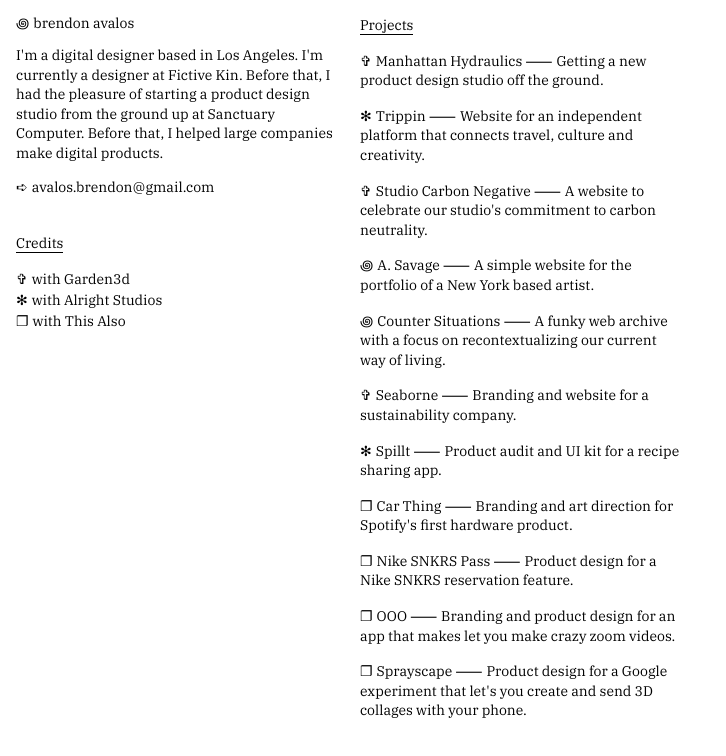
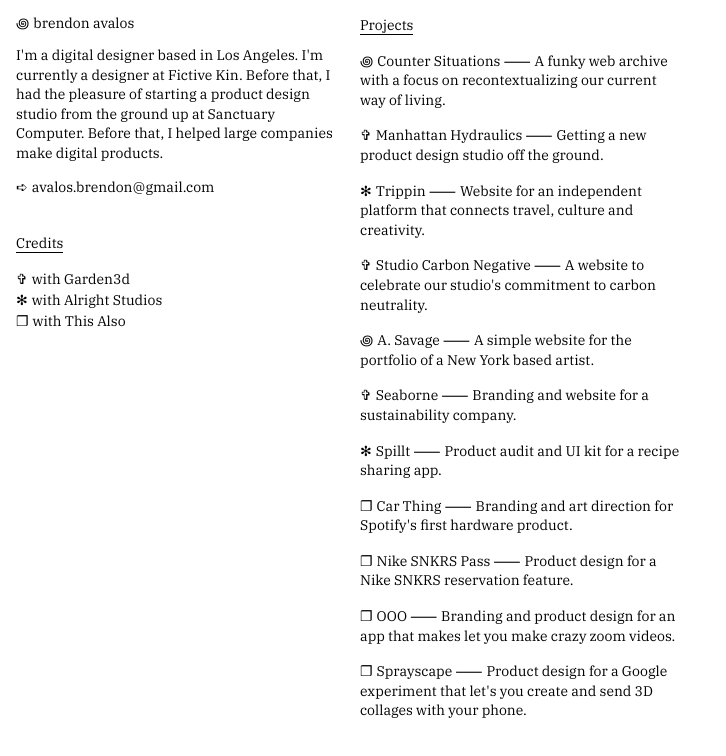
Before and after one commit to brendon-avalos/brendonavalos-v3, a SvelteKit app: page / in a window 1280 px wide. Shown: the top 756 px of the page, without its empty margins (0-726 px from the left). Built offline with nearby package versions, Linux system fonts and the light colour scheme.

Commit message:
reorder projects

```diff
--- a/src/routes/+page.svelte
+++ b/src/routes/+page.svelte
@@ -2,6 +2,13 @@
 	import Project from '../lib/Project.svelte';
 
 	let projects = [
+		{
+			title: 'Counter Situations',
+			url: 'https://counter-situations.netlify.app/',
+			description:
+				'A funky web archive with a focus on recontextualizing our current way of living.',
+			with: ''
+		},
 		{
 			title: 'Manhattan Hydraulics',
 			url: 'https://www.hydraulics.nyc/',
@@ -27,13 +34,7 @@
 			description: 'A simple website for the portfolio of a New York based artist.',
 			with: ''
 		},
-		{
-			title: 'Counter Situations',
-			url: 'https://counter-situations.netlify.app/',
-			description:
-				'A funky web archive with a focus on recontextualizing our current way of living.',
-			with: ''
-		},
+
 		{
 			title: 'Seaborne',
 			url: 'https://www.seaborne.nyc/',
```
